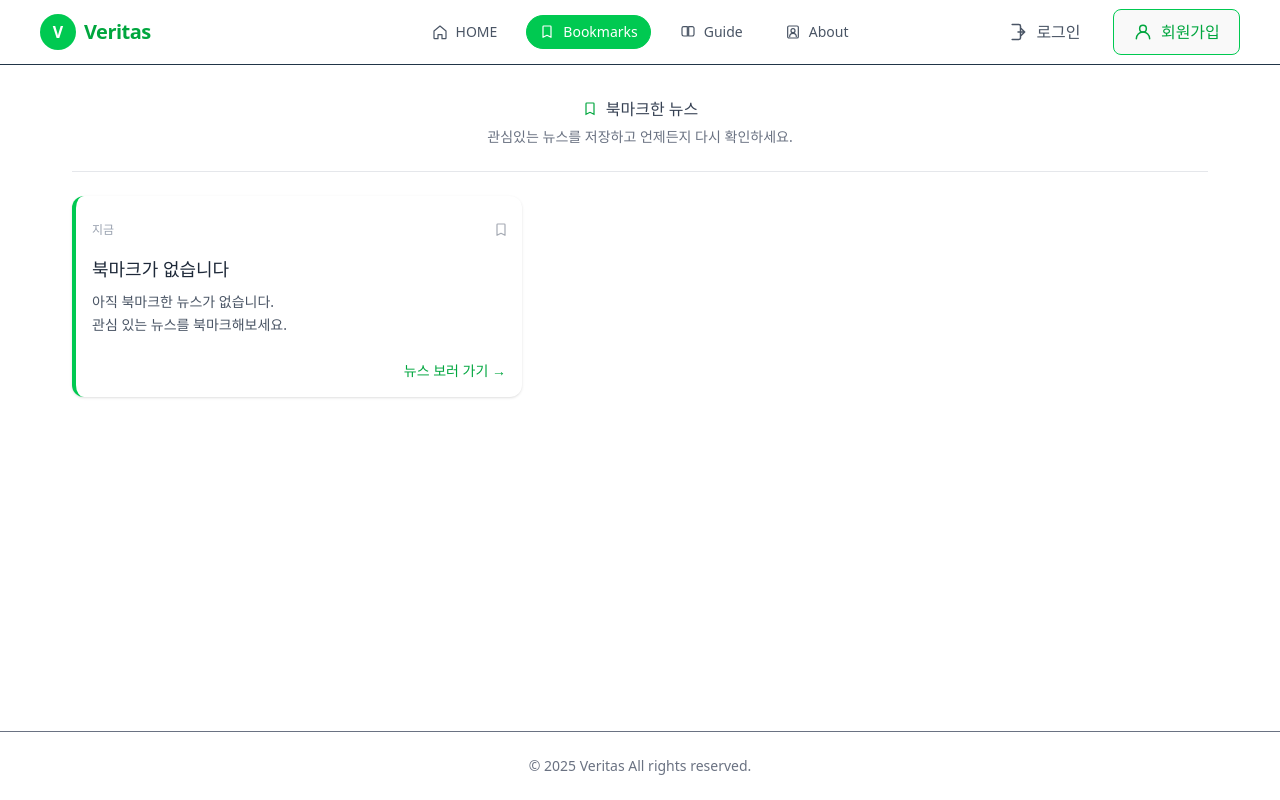
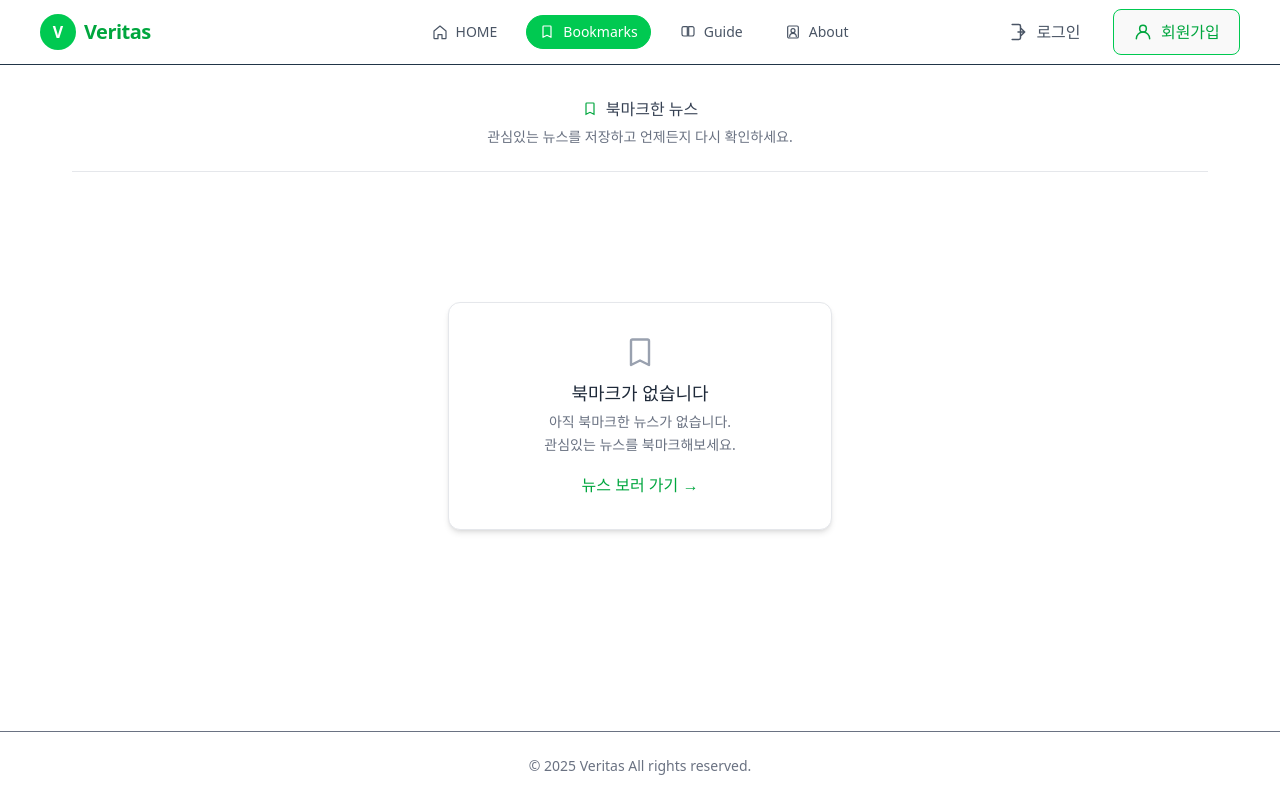
Before and after one commit to Dreaming-Lion/Veritas, a React (Vite) app in the folder frontend/: page /bookmarks in a window 1280 px wide. Built offline with nearby package versions, Linux system fonts and the light colour scheme.

Commit message:
style(frontend) : 북마크 디자인 수정

```diff
--- a/frontend/src/pages/BookmarkPage.tsx
+++ b/frontend/src/pages/BookmarkPage.tsx
@@ -2,8 +2,11 @@ import React from "react";
 import { Link } from "react-router-dom";
 import useBookmarks, { type Article } from "../hook/useBookmarks";
 
-/* ===== 공용 북마크 버튼 (MainPage 동일) ===== */
-const BookmarkButton: React.FC<{ saved: boolean; onToggle: () => void }> = ({ saved, onToggle }) => (
+/* ===== 공용 북마크 버튼 ===== */
+const BookmarkButton: React.FC<{ saved: boolean; onToggle: () => void }> = ({
+  saved,
+  onToggle,
+}) => (
   <button
     type="button"
     onMouseDown={(e) => e.preventDefault()}
@@ -17,7 +20,11 @@ const BookmarkButton: React.FC<{ saved: boolean; onToggle: () => void }> = ({ sa
                !bg-transparent !hover:bg-transparent !active:bg-transparent !focus:bg-transparent"
     aria-label={saved ? "북마크 해제" : "북마크"}
     title={saved ? "북마크 해제" : "북마크"}
-    style={{ WebkitTapHighlightColor: "transparent", border: "0 none", boxShadow: "none" }}
+    style={{
+      WebkitTapHighlightColor: "transparent",
+      border: "0 none",
+      boxShadow: "none",
+    }}
   >
     <svg viewBox="0 0 24 24" className="w-4 h-4" fill="none">
       <path
@@ -37,11 +44,11 @@ const BookmarkButton: React.FC<{ saved: boolean; onToggle: () => void }> = ({ sa
 );
 
 /* ===== 뉴스 카드 ===== */
-const BookmarkCard: React.FC<{ item: Article; onToggle: (a: Article) => void; saved: boolean }> = ({
-  item,
-  onToggle,
-  saved,
-}) => (
+const BookmarkCard: React.FC<{
+  item: Article;
+  onToggle: (a: Article) => void;
+  saved: boolean;
+}> = ({ item, onToggle, saved }) => (
   <button
     type="button"
     className="
@@ -83,46 +90,54 @@ const BookmarkCard: React.FC<{ item: Article; onToggle: (a: Article) => void; sa
       {item.excerpt}
     </p>
 
-    {/* 푸터 */}
     <div className="mt-auto flex items-center justify-between text-sm pt-2">
       <span className="!text-gray-500">{item.press}</span>
       <span className="!text-green-600 font-semibold group-hover:translate-x-0.5 transition">
-        <Link to="/Detail" className="!text-green-600">자세히 보기 →</Link>
+        <Link to="/Detail" className="!text-green-600">
+          자세히 보기 →
+        </Link>
       </span>
     </div>
   </button>
 );
 
-/* ===== 빈 상태 카드 (동일한 구조) ===== */
 const EmptyCard: React.FC = () => (
+  <div className="flex items-center justify-center h-[55vh] w-full">
     <div
       className="
-      group w-full text-left !bg-white rounded-xl shadow-sm
-      transition duration-200 ease-out transform
-      hover:shadow-lg active:shadow-lg focus:shadow-lg
-      hover:-translate-y-0.5 active:-translate-y-0.5 focus:-translate-y-0.5
-      !border-l-4 !border-green-500 !outline-none !focus:outline-none !focus:ring-0
-      p-4 h-full flex flex-col justify-between
-      min-w-[450px]
+        bg-white border border-gray-200 rounded-xl shadow-md
+        p-8 text-center max-w-sm w-full
+        flex flex-col items-center justify-center
       "
     >
-    <div className="flex items-center justify-between mb-2">
-      <span className="text-xs text-gray-400">지금</span>
-      <span className="-mr-5.5 opacity-60 pointer-events-none">
-        <BookmarkButton saved={false} onToggle={() => {}} />
-      </span>
-    </div>
+      <svg
+        xmlns="http://www.w3.org/2000/svg"
+        className="w-9 h-9 mb-2 text-gray-400"
+        fill="none"
+        viewBox="0 0 24 24"
+        stroke="currentColor"
+        strokeWidth={1.6}
+      >
+        <path
+          strokeLinecap="round"
+          strokeLinejoin="round"
+          d="M7 3h10a1 1 0 0 1 1 1v16l-6-3-6 3V4a1 1 0 0 1 1-1z"
+        />
+      </svg>
 
-    <h2 className="mb-2 font-semibold text-gray-800 text-base sm:text-lg">
+      <h2 className="text-lg font-semibold text-gray-800 mb-1">
         북마크가 없습니다
       </h2>
-
-    <p className="text-gray-600 text-sm leading-relaxed mb-4">
-      아직 북마크한 뉴스가 없습니다.<br />관심 있는 뉴스를 북마크해보세요.
+      <p className="text-sm text-gray-500 mb-3 leading-relaxed">
+        아직 북마크한 뉴스가 없습니다.
+        <br />
+        관심있는 뉴스를 북마크해보세요.
       </p>
 
-    <div className="mt-auto flex items-center justify-end text-sm pt-2">
-      <Link to="/" className="!text-green-600 font-semibold hover:translate-x-0.5 transition">
+      <Link
+        to="/"
+        className="!text-green-600 font-semibold hover:underline mt-1"
+      >
         뉴스 보러 가기 →
       </Link>
     </div>
@@ -134,7 +149,10 @@ const BookmarkPage: React.FC = () => {
   const { bookmarks, toggle, isSaved } = useBookmarks();
 
   return (
-    <main className="w-full">
+    <main
+      className="w-screen bg-white"
+      style={{ width: "calc(100vw - 32px)" }}
+    >
       <div
         className="
           w-full mx-auto
@@ -146,11 +164,24 @@ const BookmarkPage: React.FC = () => {
         {/* 헤더 */}
         <header className="mb-4 sm:mb-5 lg:mb-6 text-center">
           <div className="inline-flex items-center justify-center gap-2 text-gray-700">
-            <svg viewBox="0 0 24 24" className="w-4 h-4 text-green-600" fill="none" aria-hidden="true">
-              <path d="M7 3h10a1 1 0 0 1 1 1v16l-6-3-6 3V4a1 1 0 0 1 1-1z" stroke="currentColor" strokeWidth="1.8" />
+            <svg
+              viewBox="0 0 24 24"
+              className="w-4 h-4 text-green-600"
+              fill="none"
+              aria-hidden="true"
+            >
+              <path
+                d="M7 3h10a1 1 0 0 1 1 1v16l-6-3-6 3V4a1 1 0 0 1 1-1z"
+                stroke="currentColor"
+                strokeWidth="1.8"
+              />
             </svg>
             <h2 className="font-semibold">북마크한 뉴스</h2>
-            {bookmarks.length > 0 && <span className="text-xs text-gray-400">({bookmarks.length})</span>}
+            {bookmarks.length > 0 && (
+              <span className="text-xs text-gray-400">
+                ({bookmarks.length})
+              </span>
+            )}
           </div>
           <p className="mt-1 text-sm text-gray-500">
             관심있는 뉴스를 저장하고 언제든지 다시 확인하세요.
@@ -159,13 +190,26 @@ const BookmarkPage: React.FC = () => {
 
         <hr className="my-4 sm:my-6 border-gray-200" />
 
-        {/* 반응형 그리드 (MainPage와 완전히 동일) */}
-        <section className="grid grid-cols-1 sm:grid-cols-2 lg:grid-cols-3 xl:grid-cols-3 gap-6">
-          {bookmarks.length === 0
-            ? <EmptyCard />
-            : bookmarks.map((a) => (
-                <BookmarkCard key={a.id} item={a} saved={isSaved(a.id)} onToggle={toggle} />
-              ))}
+        {/* 콘텐츠 영역 */}
+        <section
+          className={
+            bookmarks.length === 0
+              ? "flex items-center justify-center w-full"
+              : "grid grid-cols-1 sm:grid-cols-2 lg:grid-cols-3 xl:grid-cols-3 gap-6"
+          }
+        >
+          {bookmarks.length === 0 ? (
+            <EmptyCard />
+          ) : (
+            bookmarks.map((a) => (
+              <BookmarkCard
+                key={a.id}
+                item={a}
+                saved={isSaved(a.id)}
+                onToggle={toggle}
+              />
+            ))
+          )}
         </section>
       </div>
     </main>
```
Lines whose indentation alone changed are shown as unchanged.
